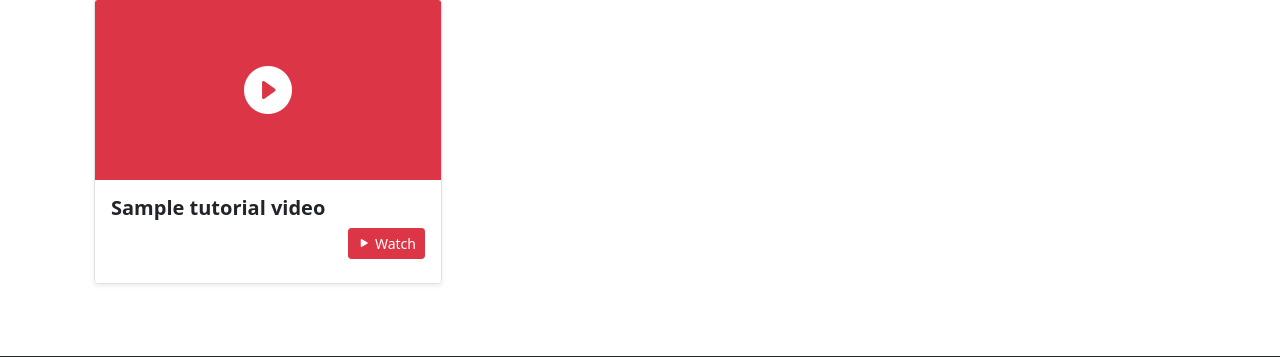
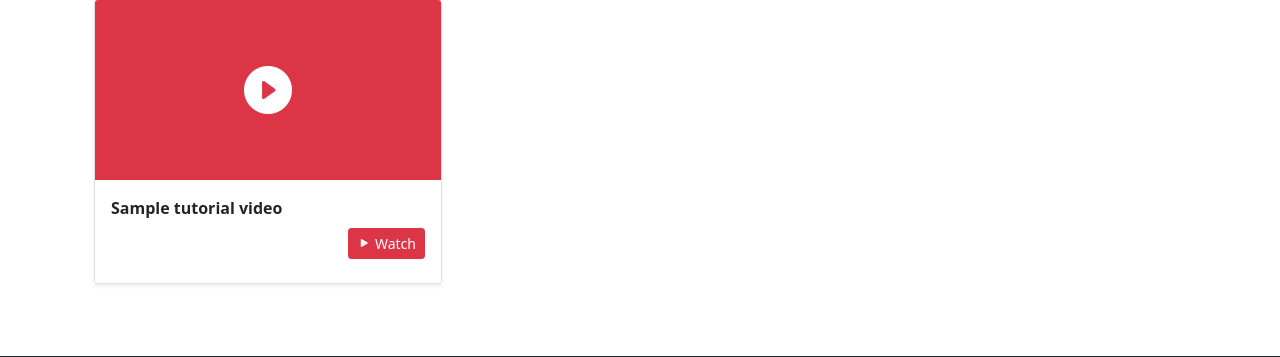
Before and after one commit to Kummirai/school, a Flask app: page /tutorials/1 in a window 1280 px wide. Shown: the part 177-534 px from the top of the page. Run offline with Flask 3, Linux system fonts and the light colour scheme; the visitor is signed in with stand-in values (Sample User, id 1); a database or web service that is not in the repository returns one stand-in record (values such as "Sample title"); some libraries are stand-ins or nearby versions.

Commit message:
Fix video title display: change title element from h5 to p for consistent styling

```diff
--- a/templates/tutorials/language.html
+++ b/templates/tutorials/language.html
@@ -27,7 +27,7 @@
 
                 <div class="card-body">
                     <div class="d-flex justify-content-between align-items-start mb-2">
-                        <h5 class="card-title fw-bold mb-0">{{ video.title }}</h5>
+                        <p class="card-title fw-bold mb-0">{{ video.title }}</p>
                         {% if video.duration %}
                         <span class="badge bg-danger rounded-pill">{{ video.duration }} min</span>
                         {% endif %}
```
